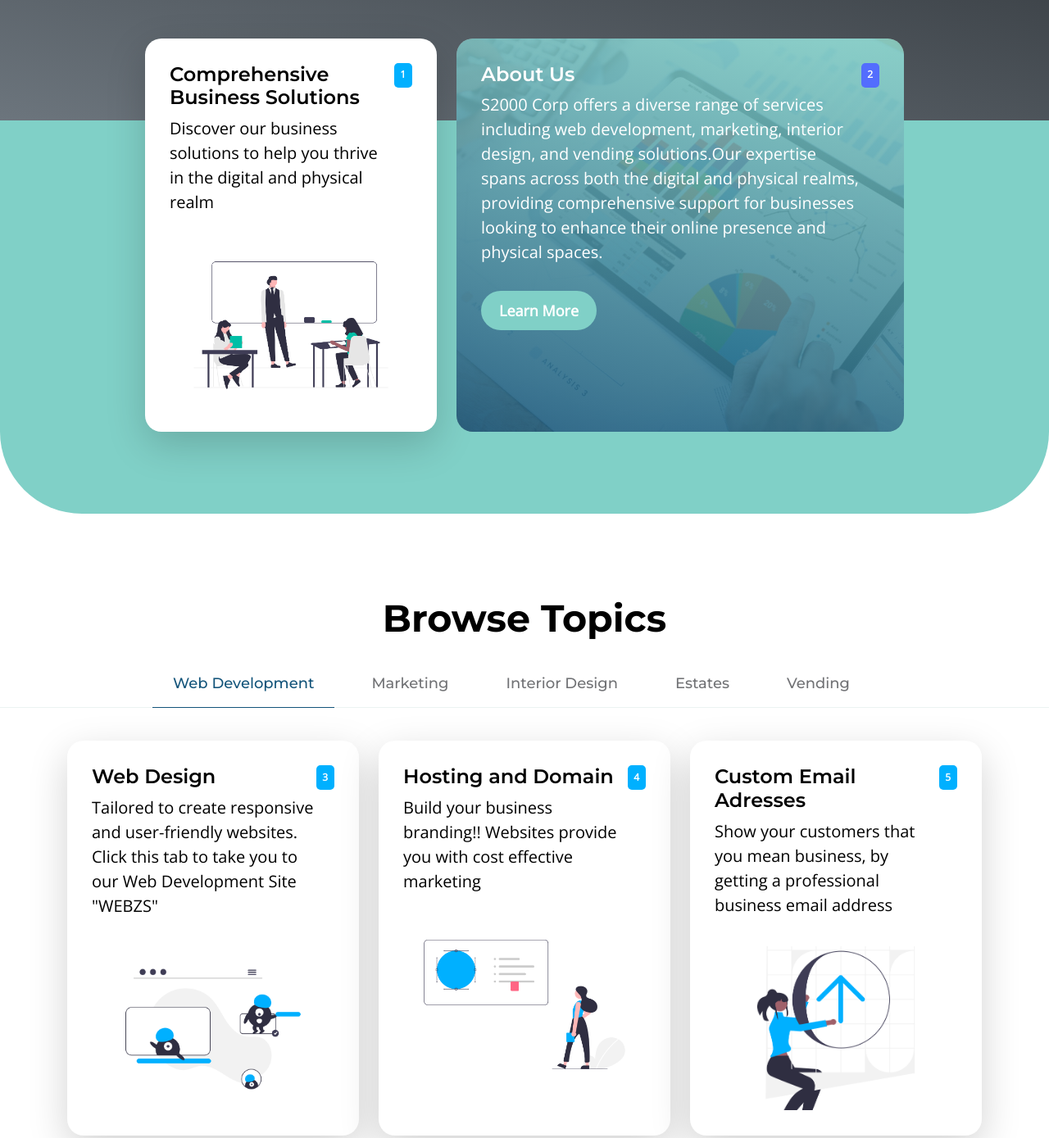
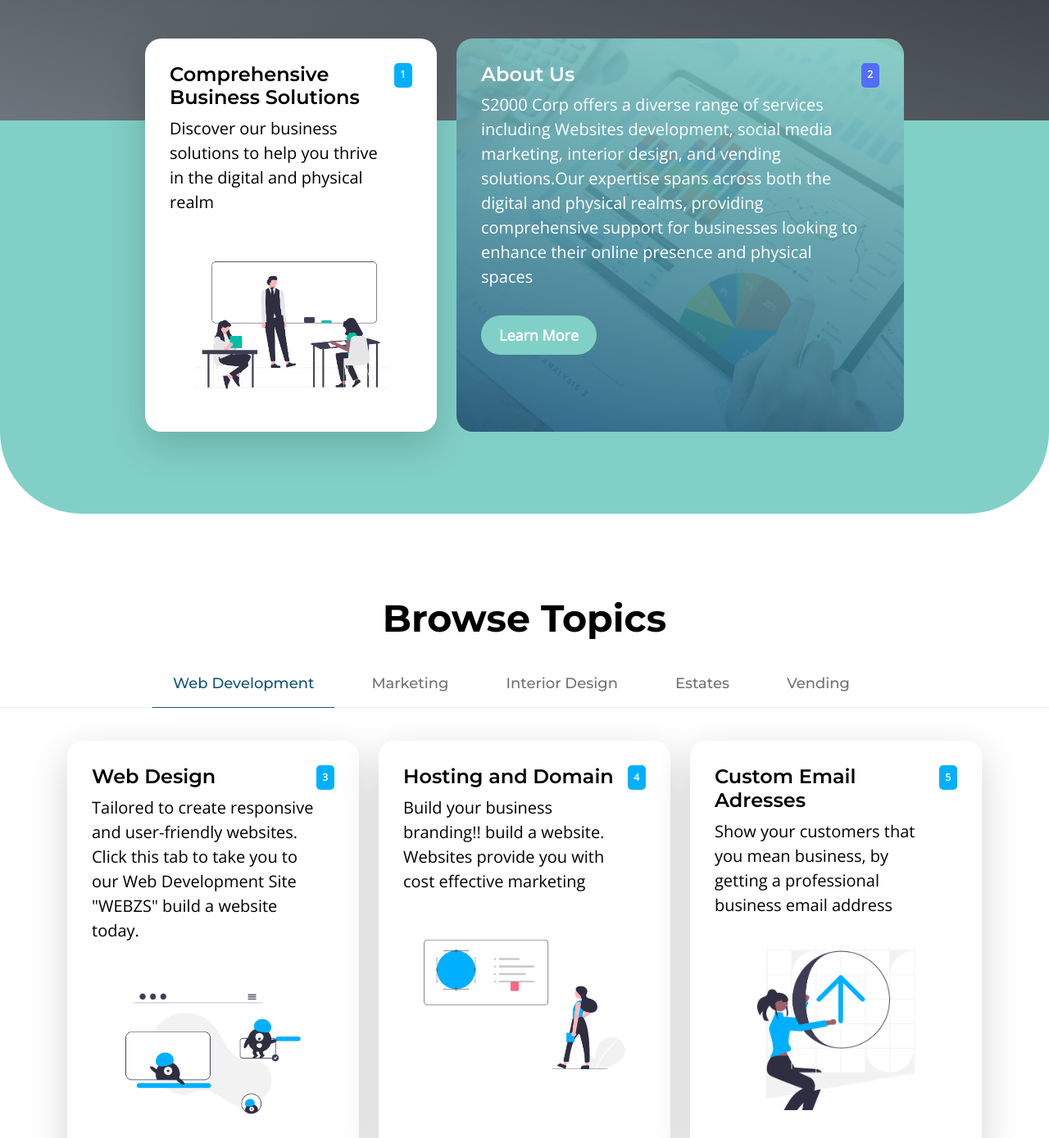
Before and after one commit to shivek2000/s2000, a plain HTML site: page index.html in a window 1280 px wide. Shown: the part 335-1724 px from the top of the page at 82% size. Drawn offline with nearby package versions, Linux system fonts and the light colour scheme.

Commit message:
Update index.html

```diff
--- a/index.html
+++ b/index.html
@@ -4,7 +4,7 @@
         <meta charset="utf-8">
         <meta name="viewport" content="width=device-width, initial-scale=1">
 
-        <meta name="description" content="">
+        <meta name="description" content="Looking to build a website? S2000 CORP offers professional web development services to help you create a stunning online presence." />
         <meta name="author" content="">
 
         <title>S2000 CORP</title>
@@ -126,7 +126,7 @@ https://templatemo.com/tm-590-topic-listing
                                         <div>
                                             <h5 class="text-white mb-2">About Us</h5>
 
-                                            <p class="text-white">S2000 Corp offers a diverse range of services including web development, marketing, interior design, and vending solutions.Our expertise spans across both the digital and physical realms, providing comprehensive support for businesses looking to enhance their online presence and physical spaces.</p>
+                                            <p class="text-white">S2000 Corp offers a diverse range of services including Websites development, social media marketing, interior design, and vending solutions.Our expertise spans across both the digital and physical realms, providing comprehensive support for businesses looking to enhance their online presence and physical spaces</p>
 
                                             <a href="#section_2" class="btn custom-btn mt-2 mt-lg-3">Learn More</a>
                                         </div>
@@ -195,7 +195,7 @@ https://templatemo.com/tm-590-topic-listing
                                                         <div>
                                                             <h5 class="mb-2">Web Design</h5>
 
-                                                            <p class="mb-0">Tailored to create responsive and user-friendly websites. Click this tab to take you to our Web Development Site "WEBZS"</p>
+                                                            <p class="mb-0">Tailored to create responsive and user-friendly websites. Click this tab to take you to our Web Development Site "WEBZS" build a website today.</p>
                                                         </div>
 
                                                         <span class="badge bg-design rounded-pill ms-auto">3</span>
@@ -213,7 +213,7 @@ https://templatemo.com/tm-590-topic-listing
                                                         <div>
                                                             <h5 class="mb-2">Hosting and Domain</h5>
 
-                                                                <p class="mb-0">Build your business branding!! Websites provide you with cost effective marketing</p>
+                                                                <p class="mb-0">Build your business branding!! build a website. Websites provide you with cost effective marketing</p>
                                                         </div>
 
                                                         <span class="badge bg-design rounded-pill ms-auto">4</span>
@@ -534,7 +534,7 @@ https://templatemo.com/tm-590-topic-listing
 
                                     <div id="collapseOne" class="accordion-collapse collapse show" aria-labelledby="headingOne" data-bs-parent="#accordionExample">
                                         <div class="accordion-body">
-                                            We are a holding company, we span through different industries such as web design , Marketing , Real Estate , Vending and many more to come.
+                                            We are a holding company, we span through different industries such as Websites design , social media marketing , Real Estate , Vending and many more to come.
                                     </div>
                                 </div>
 
```
